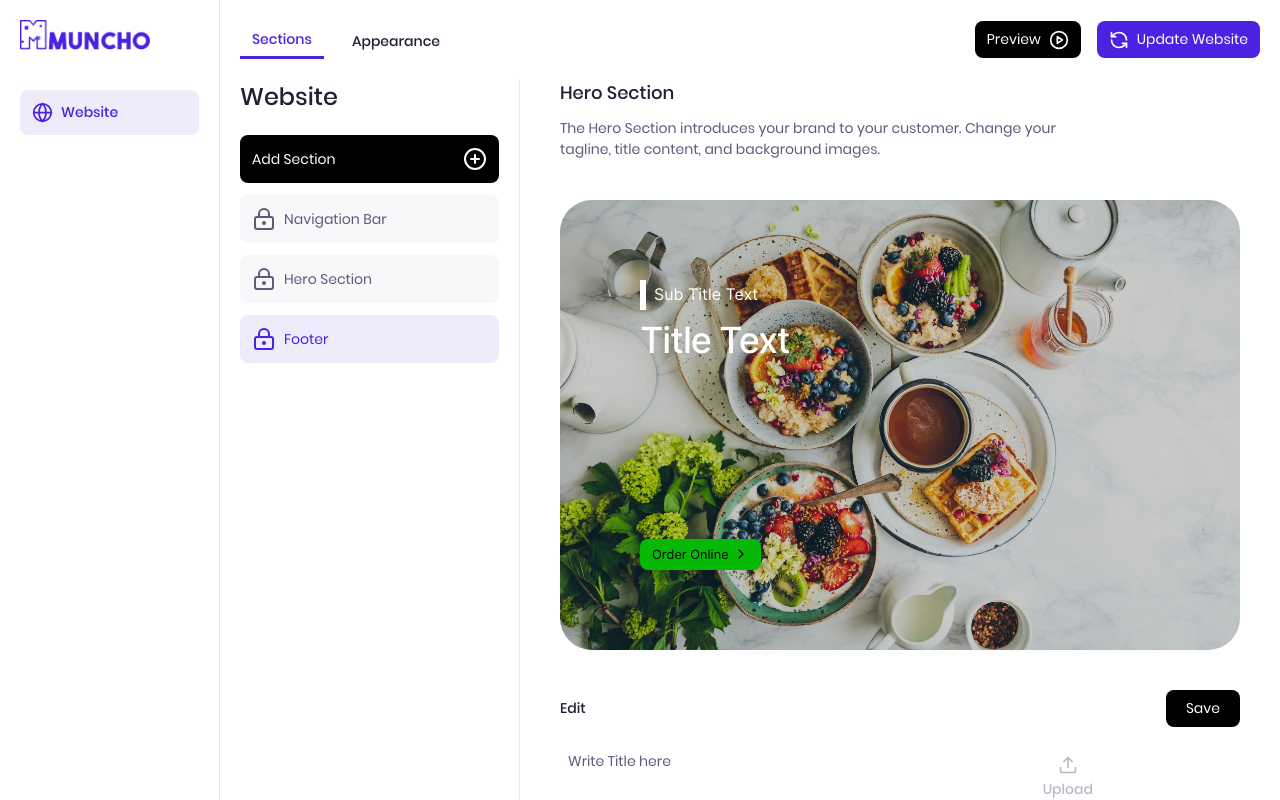
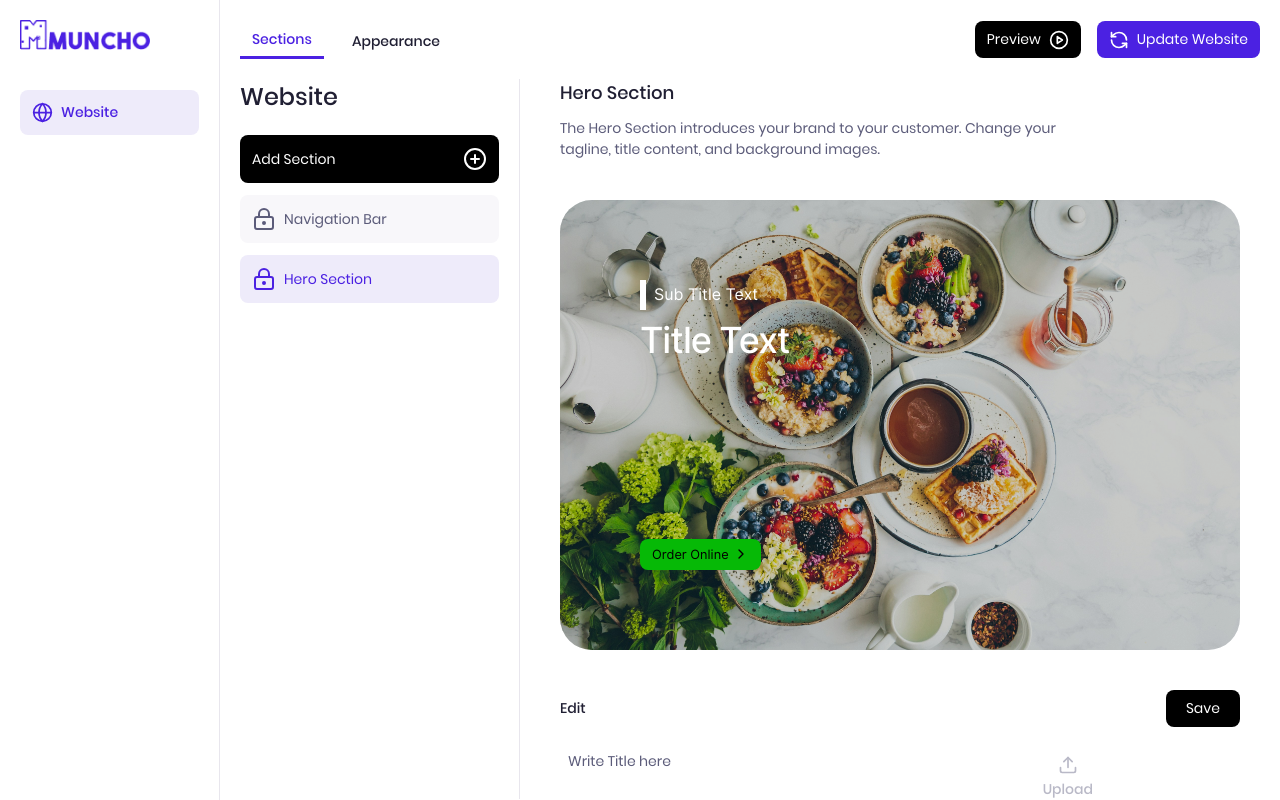
Before and after one commit to pushkardeep/muncho_cms, a React (Vite) app: page / in a window 1280 px wide. Built offline with nearby package versions, Linux system fonts and the light colour scheme.

Commit message:
Added logic to add section tabs

```diff
--- a/src/App.jsx
+++ b/src/App.jsx
@@ -13,9 +13,16 @@ import Nav from "./Components/Sections/Nav";
 import Hero from "./Components/Sections/Hero";
 import Gallery from "./Components/Sections/Gallery";
 import SectionMenu from "./Components/SectionMenu";
+import { useSelector } from "react-redux";
 
 function App() {
   const [isSectionMenuOpen, setIsSectionMenuOpen] = useState(false);
+  const [currentSection, setCurrentSection] = useState({
+    name: "Hero Section",
+    section: Hero,
+  });
+
+  const { sectionTabs } = useSelector((state) => state.sections);
 
   const toggleSectionMenu = () => {
     setIsSectionMenuOpen((prev) => !prev);
@@ -101,30 +108,27 @@ function App() {
 
               {/* Secton Tabs  */}
               <div className="w-full h-fit flex flex-col justify-center items-center gap-3 mt-3">
-                <SectionTab
-                  Icon={LockKeyhole}
-                  title={"Navigation Bar"}
-                  isActive={false}
-                />
-                <SectionTab
-                  Icon={LockKeyhole}
-                  title={"Hero Section"}
-                  isActive={false}
-                />
-                <SectionTab
-                  Icon={LockKeyhole}
-                  title={"Footer"}
-                  isActive={true}
-                />
+                {sectionTabs &&
+                  sectionTabs.length > 0 &&
+                  sectionTabs.map(({ name, section, isLocked }, index) => (
+                    <SectionTab
+                      key={index}
+                      Icon={LockKeyhole}
+                      title={name}
+                      isActive={currentSection.name === name}
+                    />
+                  ))}
               </div>
 
               {/* Section Menu  */}
-              {isSectionMenuOpen && <SectionMenu />}
+              {isSectionMenuOpen && (
+                <SectionMenu setIsSectionMenuOpen={setIsSectionMenuOpen} />
+              )}
             </div>
 
             {/* Content Editing side  */}
             <div className="flex-1 h-[90vh] relative overflow-y-auto px-10">
-              <Hero />
+              <currentSection.section />
             </div>
           </div>
         </div>
--- a/src/Components/SectionMenu.jsx
+++ b/src/Components/SectionMenu.jsx
@@ -1,4 +1,16 @@
 import React from "react";
+
+// Redux
+import { useDispatch } from "react-redux";
+
+// Actions
+import { addSection } from "../Redux/Slices/sections.slice";
+
+// Components
+import SectionMenuOption from "./SectionMenuOption";
+
+// Sections
+import Gallery from "./Sections/Gallery";
 
 // Icons
 import {
@@ -10,13 +22,27 @@ import {
   SquareChartGantt,
 } from "lucide-react";
 
-// Components
-import SectionMenuOption from "./SectionMenuOption";
+function SectionMenu({ setIsSectionMenuOpen }) {
+  const dispatch = useDispatch();
 
-function SectionMenu() {
+  // Function to handle adding a section on click
+  // It dispatches the addSection action with the section data
+  const handleSection = (name, section) => {
+    const data = {
+      name: name,
+      isLocked: false,
+      section: section,
+    };
+    dispatch(addSection(data)); // Dispatch the action to add the section
+    setIsSectionMenuOpen((prev) => !prev); // Toggle the section menu visibility
+  };
   return (
     <div className="absolute top-[50%] -translate-y-[50%] left-1/2 -translate-x-1/2 w-[95%] h-fit grid grid-cols-2 gap-2 rounded-[8px] bg-white shadow p-2 z-50">
-      <SectionMenuOption Icon={Images} label={"Gallery"} />
+      <SectionMenuOption
+        Icon={Images}
+        label={"Gallery"}
+        onClick={() => handleSection("Gallery Section", Gallery)}
+      />
       <SectionMenuOption Icon={SquareChartGantt} label={"Features"} />
       <SectionMenuOption Icon={Book} label={"Menu"} />
       <SectionMenuOption Icon={SquareKanban} label={"Reviews"} />
--- a/src/Components/SectionMenuOption.jsx
+++ b/src/Components/SectionMenuOption.jsx
@@ -1,11 +1,14 @@
 import React from "react";
 
-function SectionMenuOption({ Icon, label }) {
+function SectionMenuOption({ Icon, label, onClick }) {
   return (
-    <div className="w-full aspect-square bg-[#EEEBFA] flex flex-col justify-center items-center rounded-[8px] p-4 gap-2">
+    <button
+      onClick={onClick}
+      className="w-full aspect-square bg-[#EEEBFA] flex flex-col justify-center items-center rounded-[8px] p-4 gap-2 hover:bg-[#e7e2fa] active:scale-[0.9] transition-all cursor-pointer"
+    >
       <Icon color="#323232" size={45} />
       <span className="poppins_reg text-[14px] text-[#5C5C7A]">{label}</span>
-    </div>
+    </button>
   );
 }
 
--- a/src/Redux/Slices/sections.slice.js
+++ b/src/Redux/Slices/sections.slice.js
@@ -1,12 +1,35 @@
 import { createSlice } from "@reduxjs/toolkit";
 
-const initialState = {};
+// Permanent Sections
+import Nav from "../../Components/Sections/Nav";
+import Hero from "../../Components/Sections/Hero";
 
-export const sectionsSlice = createSlice({
+const sectionTabs = [
+  {
+    name: "Navigation Bar",
+    isLocked: true,
+    section: Nav,
+  },
+  {
+    name: "Hero Section",
+    isLocked: true,
+    section: Hero,
+  },
+];
+
+const initialState = {
+  sectionTabs,
+};
+
+const sectionsSlice = createSlice({
   name: "sections",
   initialState,
-  reducers: {},
+  reducers: {
+    addSection: (state, action) => {
+      state.sectionTabs.splice(state.sectionTabs.length, 0, action.payload);
+    },
+  },
 });
 
-export const {} = sectionsSlice.actions; // Export actions
+export const { addSection } = sectionsSlice.actions; // Export actions
 export default sectionsSlice.reducer; // Export reducer
--- a/src/Redux/store.js
+++ b/src/Redux/store.js
@@ -1,5 +1,9 @@
 import { configureStore } from "@reduxjs/toolkit";
 
+// Slices
+import sectionSlice from "./Slices/sections.slice";
 export const store = configureStore({
-  reducer: {},
+  reducer: {
+    sections: sectionSlice,
+  },
 });
```
Also changed, not shown: 1 other file (tests, documents, lock files or other folders).
